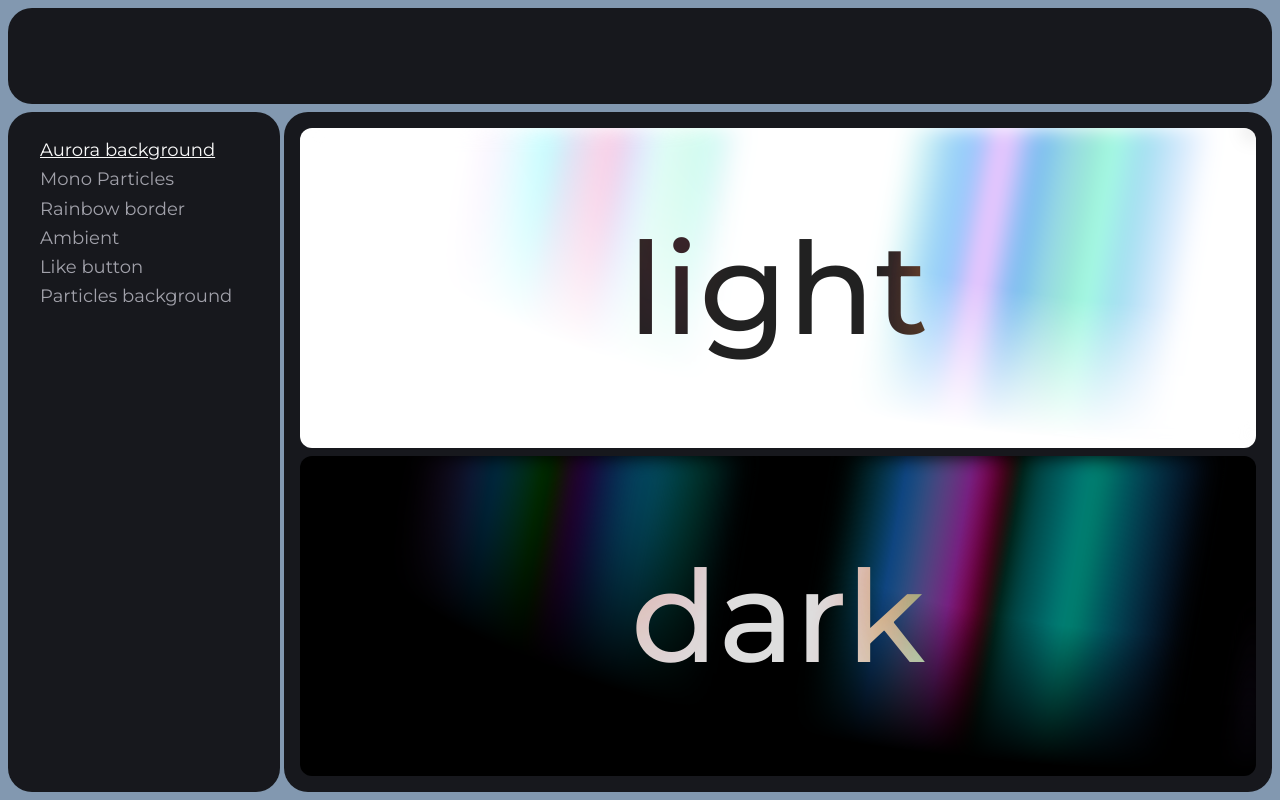
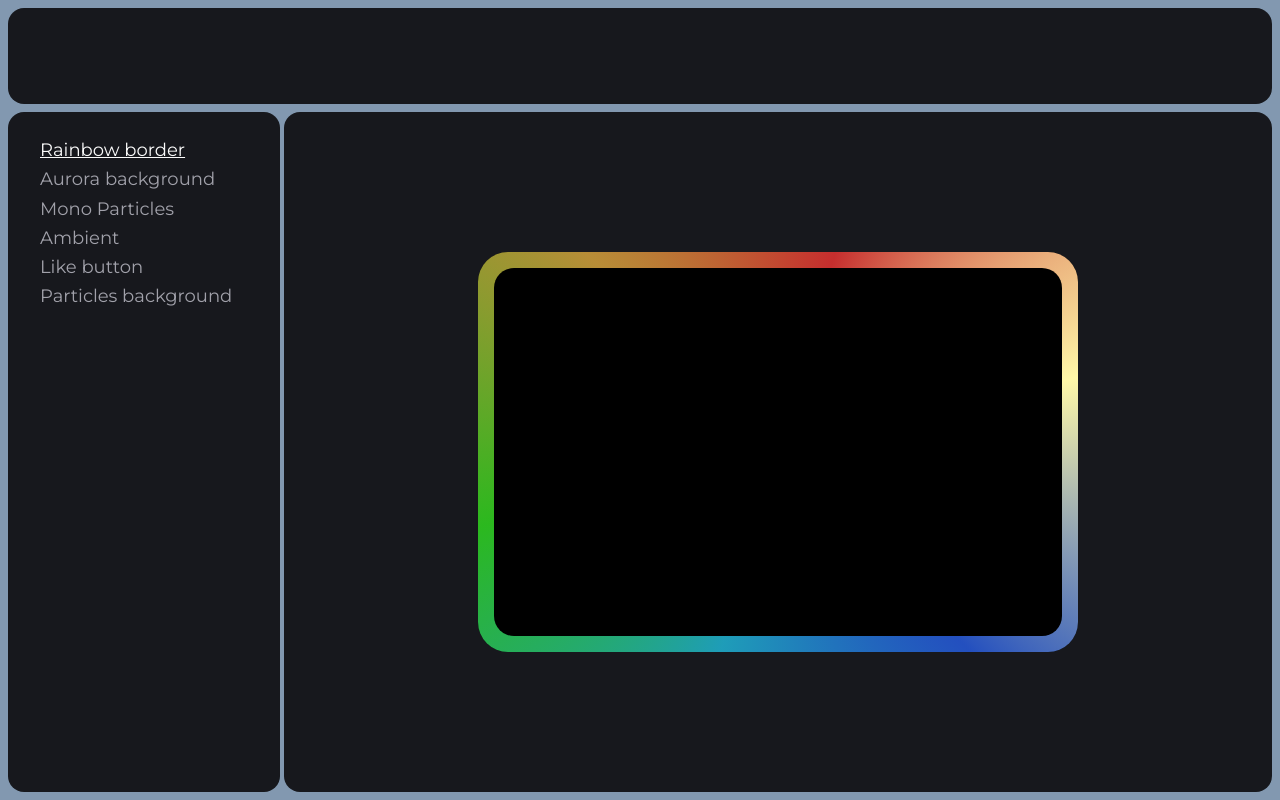
Before and after one commit to efflepw/juicy-ui, a React (Vite) app: page / in a window 1280 px wide. Built offline with nearby package versions, Linux system fonts and the light colour scheme.

Commit message:
feat: rainbow border 2.0, and ability to be rounded

```diff
--- a/src/App.tsx
+++ b/src/App.tsx
@@ -4,8 +4,8 @@ import Navbar from "./components.preview/Navbar";
 import LikeButtons from "./components.preview/LikeButtons";
 import { Ambient } from "./components/Image";
 import { MonoParticles } from "./components/Destroy";
+import { Particles } from "./components/Background";
 import { RainbowBorder } from "./components/Border";
-import { Particles } from "./components/Background";
 import AuroraBg from "./components.preview/AuroraBg";
 
 type Section = {
@@ -15,16 +15,6 @@ type Section = {
 };
 
 const SECTION_COMPONENTS: Section[] = [
-  {
-    id: "aurora-bg",
-    name: "Aurora background",
-    component: <AuroraBg />,
-  },
-  {
-    id: "mono-particles",
-    name: "Mono Particles",
-    component: <MonoParticles />,
-  },
   {
     id: "rainbow-border",
     name: "Rainbow border",
@@ -36,6 +26,16 @@ const SECTION_COMPONENTS: Section[] = [
         ></div>
       </RainbowBorder>
     ),
+  },
+  {
+    id: "aurora-bg",
+    name: "Aurora background",
+    component: <AuroraBg />,
+  },
+  {
+    id: "mono-particles",
+    name: "Mono Particles",
+    component: <MonoParticles />,
   },
   {
     id: "ambient",
@@ -70,7 +70,7 @@ const App = () => {
   return (
     <>
       <div className="h-screen flex flex-col p-2 gap-2">
-        <header className="h-24 bg-secondary rounded-3xl"></header>
+        <header className="h-24 bg-secondary rounded-2xl"></header>
         <main
           className="grid flex-grow gap-1"
           style={{ gridTemplateColumns: "1fr 5fr" }}
@@ -80,7 +80,7 @@ const App = () => {
             sections={SECTION_COMPONENTS}
             setSelectedSection={onSelectSection}
           />
-          <div className="flex items-center justify-center rounded-3xl bg-lightdark p-4">
+          <div className="flex items-center justify-center rounded-2xl bg-lightdark p-3">
             {selectedSection.component}
           </div>
         </main>
--- a/src/components.preview/Navbar/Navbar.tsx
+++ b/src/components.preview/Navbar/Navbar.tsx
@@ -12,7 +12,7 @@ type Props = {
 const Navbar = ({ activeId, sections, setSelectedSection }: Props) => {
   return (
     <nav className="flex-grow  flex flex-col items-center">
-      <div className="bg-lightdark rounded-3xl py-6 px-8 h-full">
+      <div className="bg-lightdark rounded-2xl py-6 px-8 h-full">
         {sections.map(({ id, name }) => (
           <div
             className="w-52 cursor-pointer hover:underline text-lg leading-relaxed"
--- a/src/components/Background/Aurora/Aurora.css
+++ b/src/components/Background/Aurora/Aurora.css
@@ -10,7 +10,7 @@
 
   background-color: #fff;
 
-  border-radius: 12px;
+  border-radius: 8px;
 }
 
 .aurora-bg {
--- a/src/components/Border/RainbowBorder/RainbowBorder.css
+++ b/src/components/Border/RainbowBorder/RainbowBorder.css
@@ -17,8 +17,21 @@
 }
 
 .rainbow-border {
-  border: var(--border-width) solid;
-  border-image: conic-gradient(
+  position: relative;
+  margin: auto;
+  overflow: hidden;
+  border-radius: 30px;
+}
+
+.rainbow-border::before {
+  content: "";
+  position: absolute;
+  left: -10px;
+  right: -10px;
+  top: -10px;
+  bottom: -10px;
+  margin: auto;
+  background-image: conic-gradient(
     from var(--angle),
     var(--c1),
     var(--c2),
@@ -27,16 +40,23 @@
     var(--c5),
     var(--c6),
     var(--c1)
-    )
-    30;
+  );
+  pointer-events: none;
+
   animation: borderRotate var(--d) linear infinite forwards;
-
-  min-width: 50px;
-  min-height: 50px;
 }
 
-.rainbow-border:focus {
-  outline: none;
+.rainbow-border::after {
+  content: "";
+  position: absolute;
+  left: 1rem;
+  top: 1rem;
+  right: 1rem;
+  bottom: 1rem;
+  background: black;
+  pointer-events: none;
+
+  border-radius: 20px;
 }
 
 @keyframes borderRotate {
--- a/src/components/Border/RainbowBorder/RainbowBorder.tsx
+++ b/src/components/Border/RainbowBorder/RainbowBorder.tsx
@@ -4,8 +4,8 @@ type Props = {
   children: React.ReactNode;
 };
 
-const ButtonHover = ({ children }: Props) => {
+const RainbowBorder = ({ children }: Props) => {
   return <div className="rainbow-border">{children}</div>;
 };
 
-export default ButtonHover;
+export default RainbowBorder;
```
Lines whose indentation alone changed are shown as unchanged.
